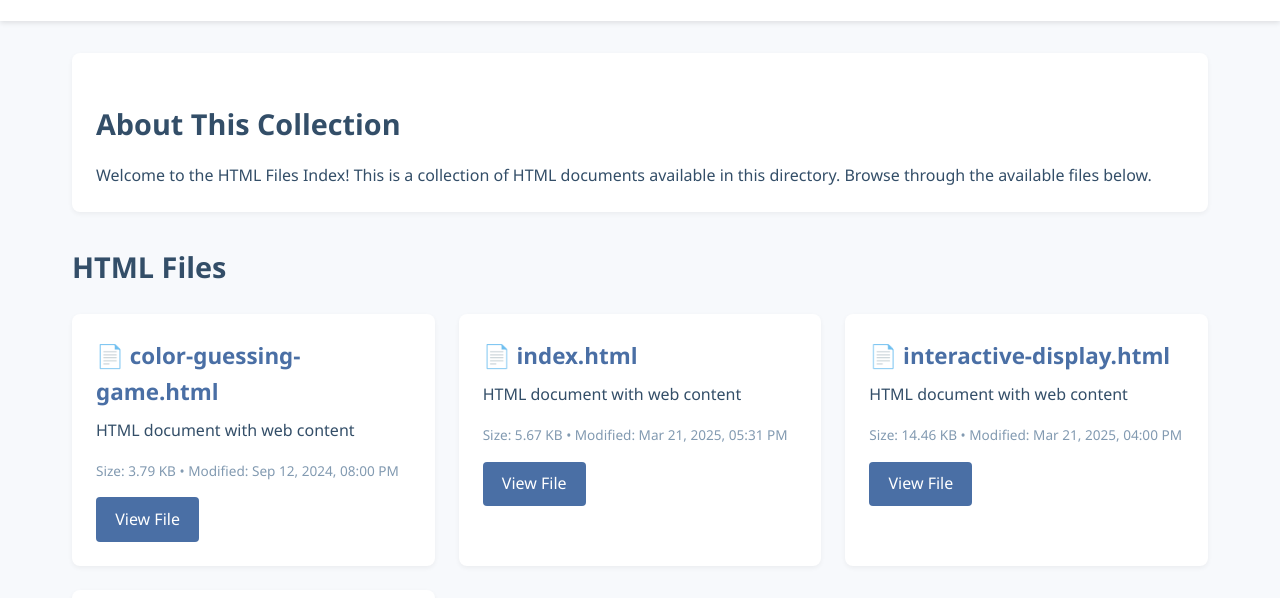
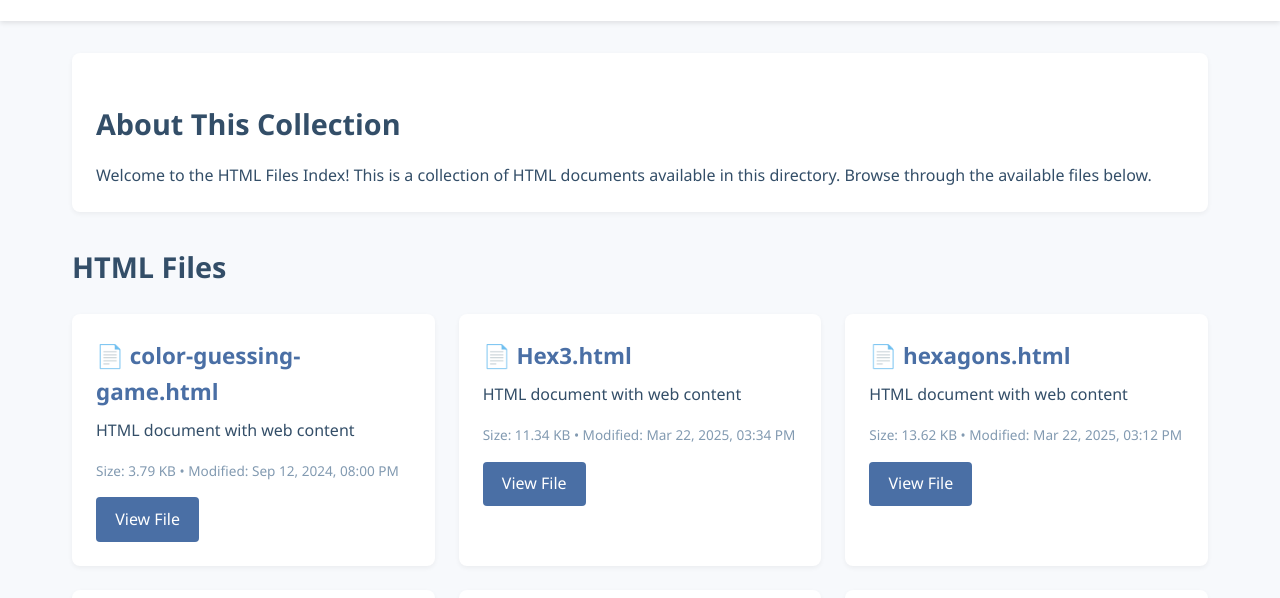
Before and after one commit to sylvan-cu/doodads_and_doohickeys, a website: page index.html in a window 1280 px wide. Shown: the part 125-723 px from the top of the page. Drawn offline with Linux system fonts and the light colour scheme.

Commit message:
Update index.html

```diff
--- a/index.html
+++ b/index.html
@@ -167,9 +167,21 @@
                 <a href="color-guessing-game.html" class="file-link">View File</a>
             </div>
             <div class="file-card">
+                <h3>📄 Hex3.html</h3>
+                <p>HTML document with web content</p>
+                <span class="file-meta">Size: 11.34 KB • Modified: Mar 22, 2025, 03:34 PM</span>
+                <a href="Hex3.html" class="file-link">View File</a>
+            </div>
+            <div class="file-card">
+                <h3>📄 hexagons.html</h3>
+                <p>HTML document with web content</p>
+                <span class="file-meta">Size: 13.62 KB • Modified: Mar 22, 2025, 03:12 PM</span>
+                <a href="hexagons.html" class="file-link">View File</a>
+            </div>
+            <div class="file-card">
                 <h3>📄 index.html</h3>
                 <p>HTML document with web content</p>
-                <span class="file-meta">Size: 5.67 KB • Modified: Mar 21, 2025, 05:31 PM</span>
+                <span class="file-meta">Size: 5.67 KB • Modified: Mar 21, 2025, 05:34 PM</span>
                 <a href="index.html" class="file-link">View File</a>
             </div>
             <div class="file-card">
```
